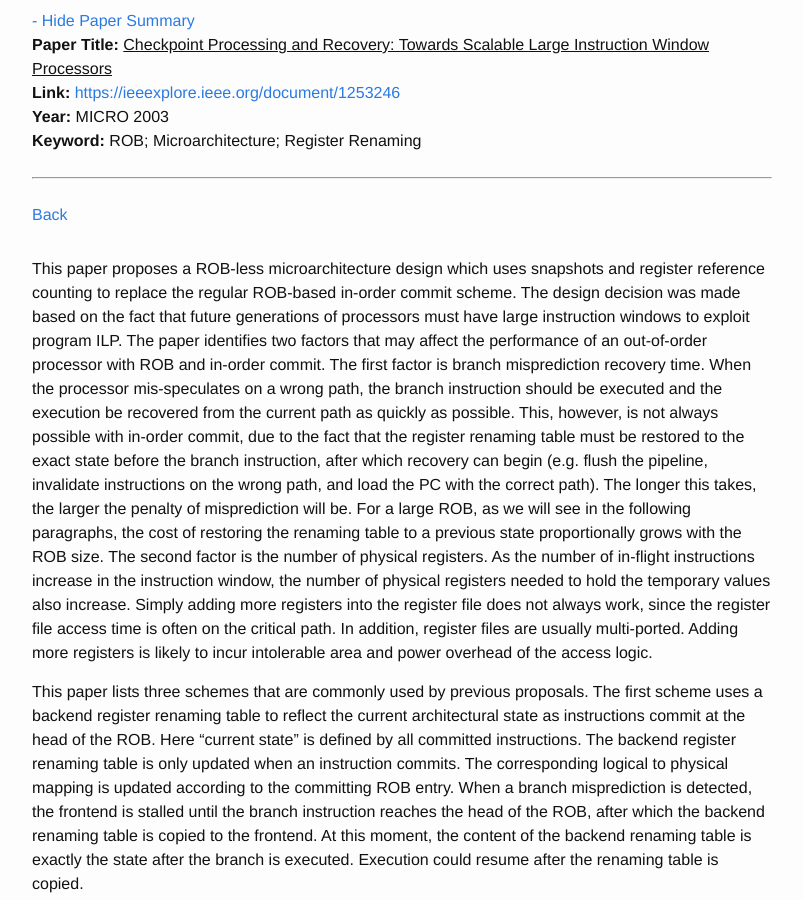
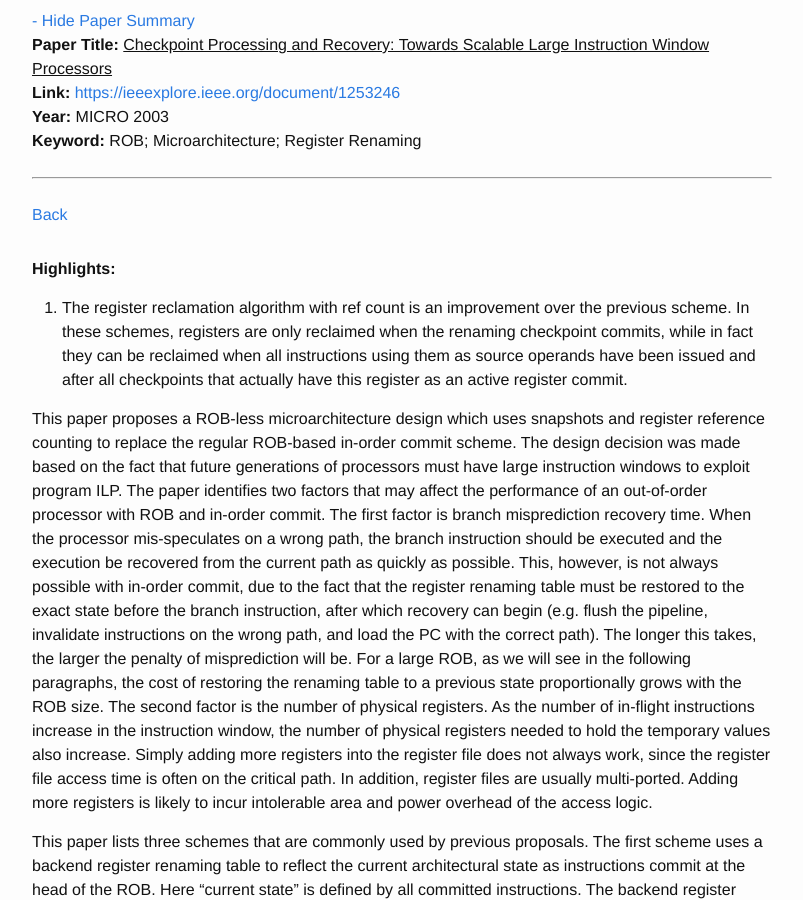
Before and after one commit to wangziqi2013/wangziqi2013.github.io, a Jekyll site: the page built from _posts/2019-09-12-checkpoint-processing-and-recovery.markdown, in a window 1280 px wide and 900 px high, scrolled down 301 px. Shown: the whole window, without its empty margins (238-1041 px from the left). Built offline with Jekyll 4.4.1, drawn with Linux system fonts in a browser that asks for light colours.

Commit message:
Adding highlight

```diff
--- a/_posts/2019-09-12-checkpoint-processing-and-recovery.markdown
+++ b/_posts/2019-09-12-checkpoint-processing-and-recovery.markdown
@@ -12,6 +12,12 @@ htm_cd:
 htm_cr:
 version_mgmt:
 ---
+
+**Highlights:**
+
+1. The register reclamation algorithm with ref count is an improvement over the previous scheme. In these schemes, registers
+   are only reclaimed when the renaming checkpoint commits, while in fact they can be reclaimed when all instructions using them
+   as source operands have been issued and after all checkpoints that actually have this register as an active register commit.
 
 This paper proposes a ROB-less microarchitecture design which uses snapshots and register reference counting to
 replace the regular ROB-based in-order commit scheme. The design decision was made based on the fact that future
```
